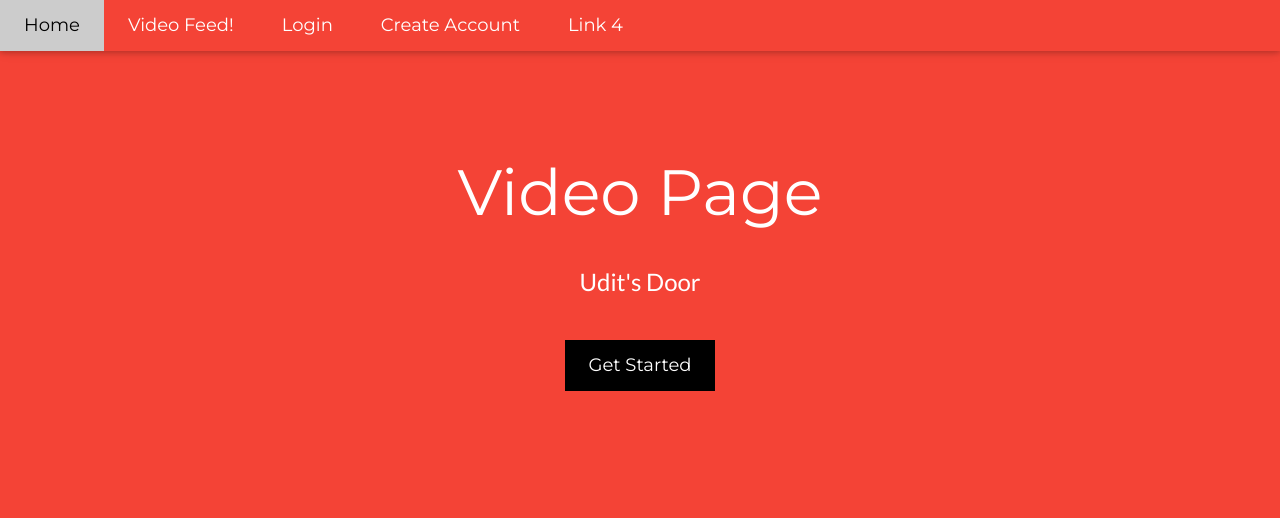
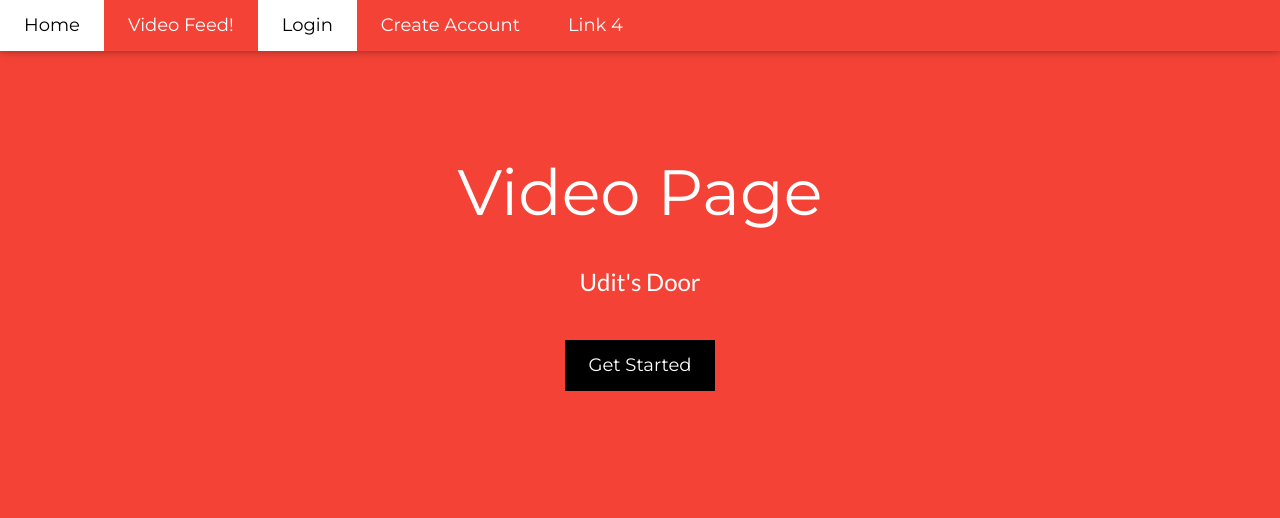
Before and after one commit to uditpatwal/SecuritySystem, a Flask app: page /video/ in a window 1280 px wide. Shown: the top 518 px of the page. Run offline with Flask 2, Linux system fonts and the light colour scheme; the visitor is signed in with stand-in values (Sample User, id 1); parts of the project's set-up code (start-up, migrations or seed data) failed here and were passed over.

Commit message:
fixed button highlighting, redirects and flashing messages

```diff
--- a/templates/video.html
+++ b/templates/video.html
@@ -18,9 +18,9 @@
 <div class="w3-top">
   <div class="w3-bar w3-red w3-card w3-left-align w3-large">
     <a class="w3-bar-item w3-button w3-hide-medium w3-hide-large w3-right w3-padding-large w3-hover-white w3-large w3-red" href="javascript:void(0);" onclick="myFunction()" title="Toggle Navigation Menu"><i class="fa fa-bars"></i></a>
-    <a href="/" class="w3-bar-item w3-button w3-padding-large w3-white">Home</a>
+    <a href="/" class="w3-bar-item w3-button w3-padding-large w3-hover-white">Home</a>
     <a href="" class="w3-bar-item w3-button w3-hide-small w3-padding-large w3-hover-white">Video Feed!</a>
-    <a href="#" class="w3-bar-item w3-button w3-hide-small w3-padding-large w3-hover-white">Login</a>
+    <a href="login" class="w3-bar-item w3-button w3-hide-small w3-padding-large w3-white">Login</a>
     <a href="#" class="w3-bar-item w3-button w3-hide-small w3-padding-large w3-hover-white">Create Account</a>
     <a href="#" class="w3-bar-item w3-button w3-hide-small w3-padding-large w3-hover-white">Link 4</a>
   </div>
```
Also changed, not shown: templates/index.html (+9 -3 lines).
